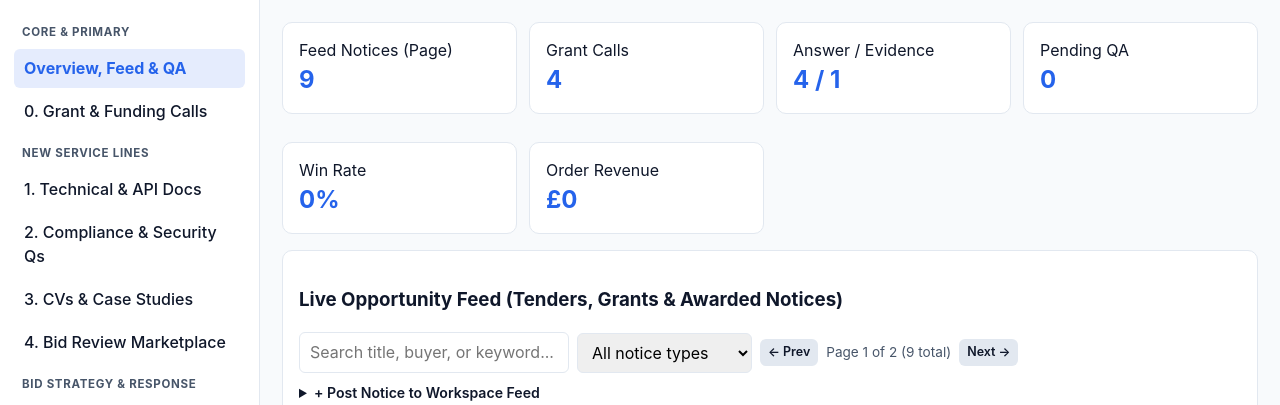
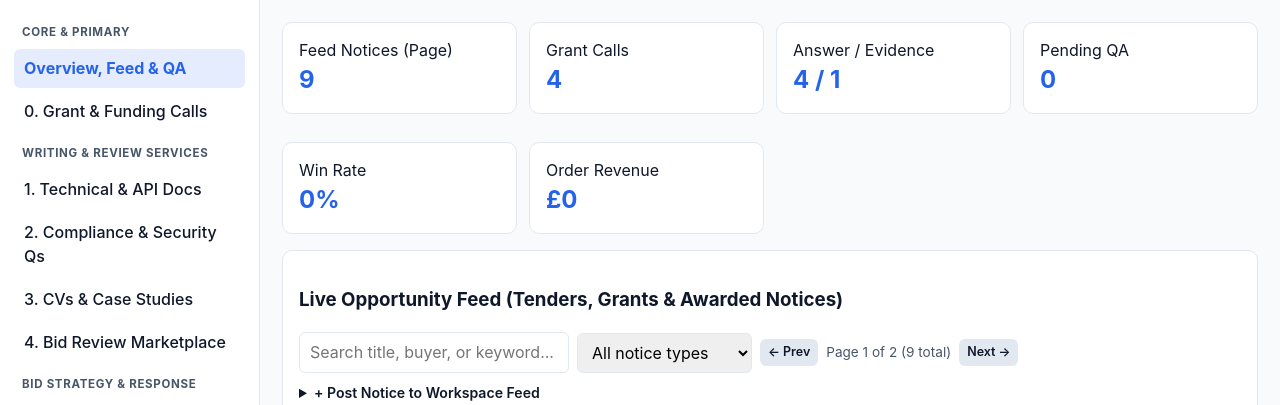
Before and after one commit to donnaheff/tenders_writing, a FastAPI app: page / in a window 1280 px wide. Shown: the part 74-479 px from the top of the page. Run offline with FastAPI, Linux system fonts and the light colour scheme; data comes from the database, SQL or seed files in the repository; data that the repository does not hold is empty; parts of the project's set-up code (start-up, migrations or seed data) failed here and were passed over; some libraries are stand-ins or nearby versions.

Commit message:
Rename 'New Service Lines' nav group to 'Writing & Review Services'
Co-Authored-By: Claude Sonnet 5.5 <noreply@anthropic.com>
Claude-Session: https://claude.ai/code/session_018FK9teRkapShR9jTSmmrVV

```diff
--- a/src/bid_studio/templates/index.html
+++ b/src/bid_studio/templates/index.html
@@ -161,7 +161,7 @@
       <button class="active" onclick="showTab('overview', this)">Overview, Feed &amp; QA</button>
       <button onclick="showTab('grants', this)">0. Grant &amp; Funding Calls</button>
 
-      <div class="nav-group">New Service Lines</div>
+      <div class="nav-group">Writing & Review Services</div>
       <button onclick="showTab('techdocs', this)">1. Technical &amp; API Docs</button>
       <button onclick="showTab('compliance', this)">2. Compliance &amp; Security Qs</button>
       <button onclick="showTab('assets', this)">3. CVs &amp; Case Studies</button>
```
Also changed, not shown: README.md.
